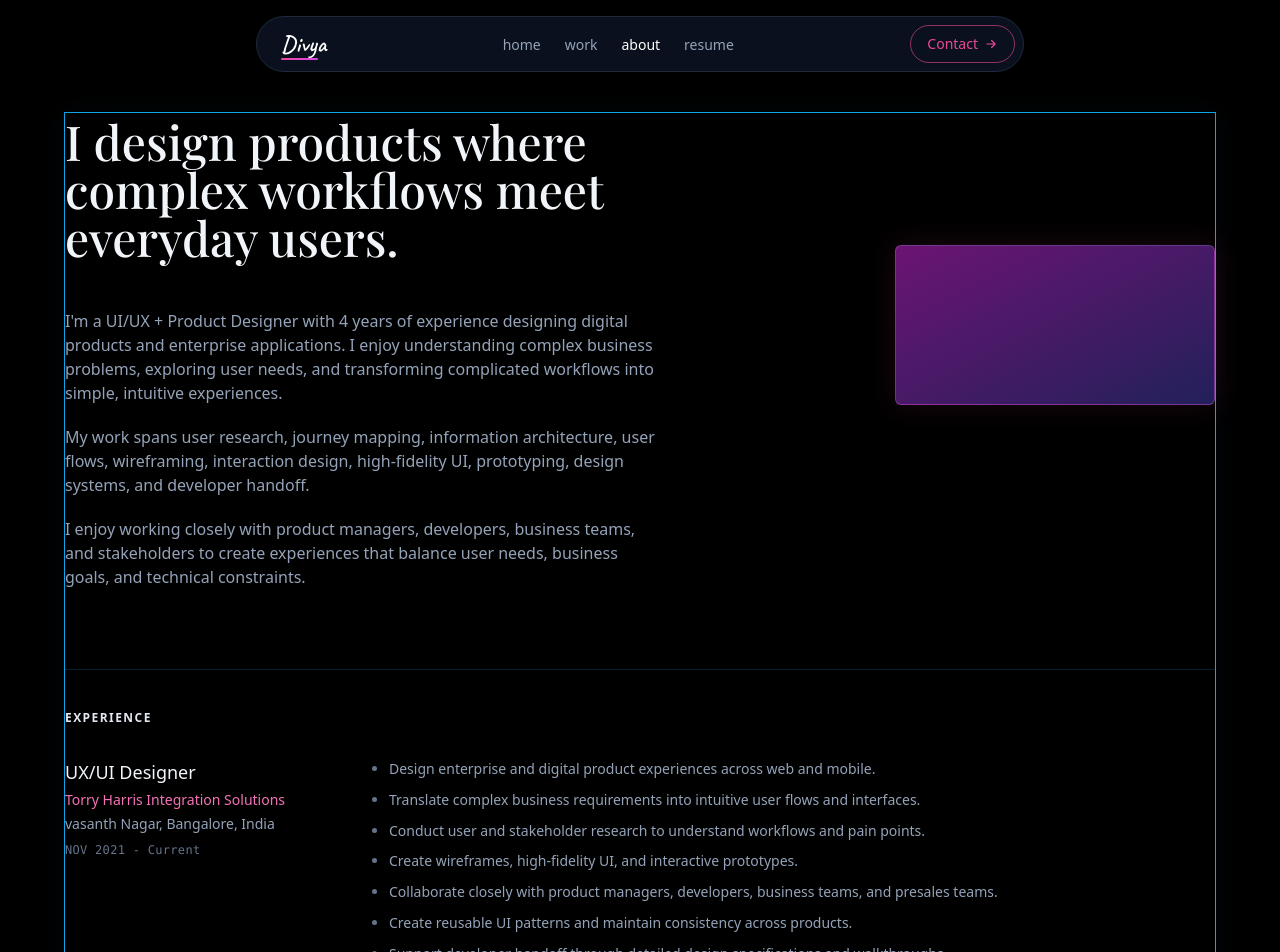
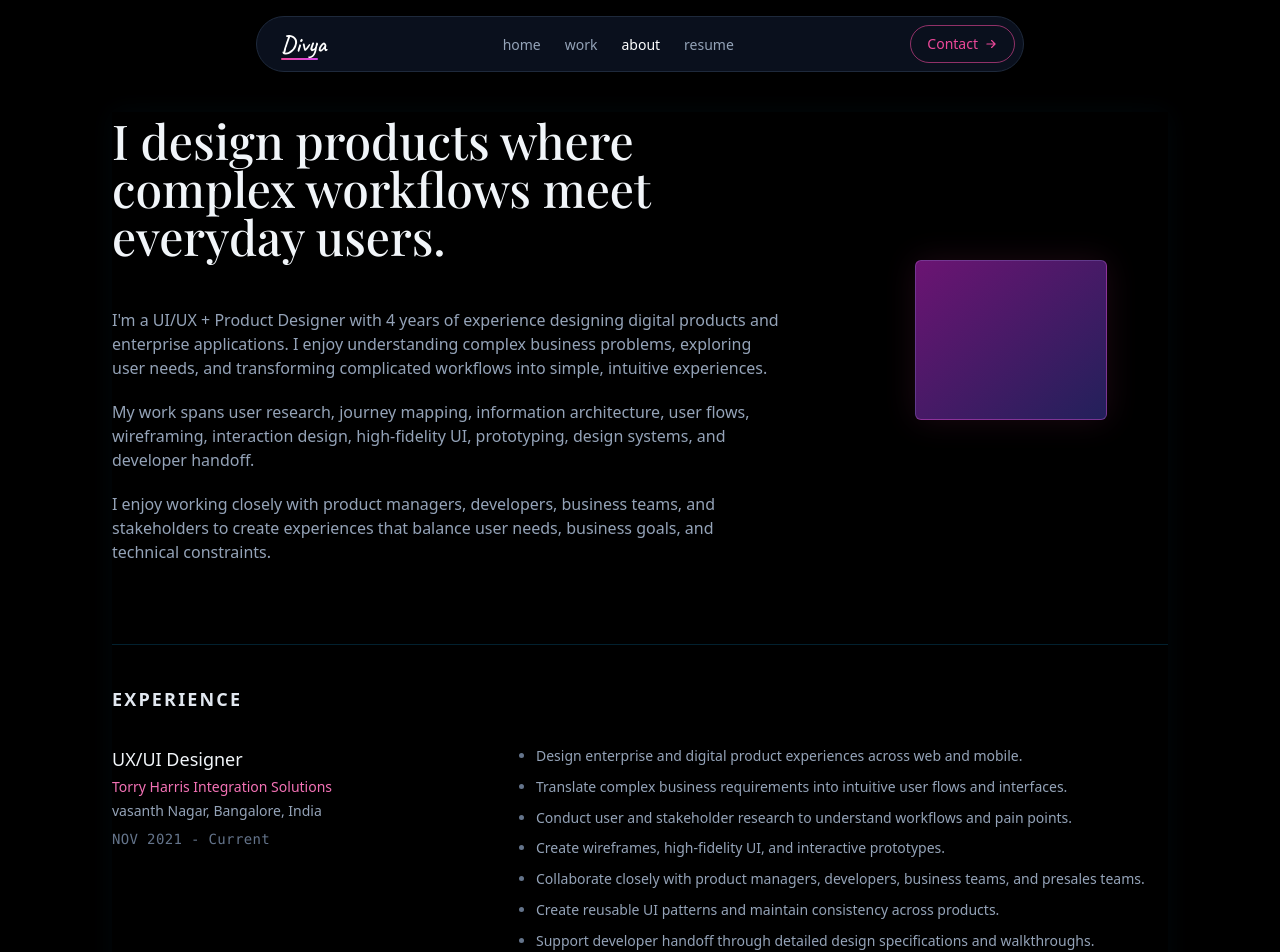
Before and after one commit to Vikas6543/portfolio-sis, a Next.js app: page /about in a window 1280 px wide. Shown: the top 952 px of the page. Built offline with nearby package versions, Linux system fonts and the light colour scheme.

Commit message:
style: enhance layout and spacing in AboutPage component

```diff
--- a/app/about/page.js
+++ b/app/about/page.js
@@ -7,12 +7,12 @@ export const metadata = {
 
 export default function AboutPage() {
   return (
-    <>
+    <div className="px-6 md:px-16 max-w-7xl mx-auto">
       <Navbar />
       <main className="min-h-screen bg-black px-4 pb-20 pt-28 text-slate-400 sm:px-8 md:px-12">
-        <section className="mx-auto max-w-6xl border border-sky-500 pb-12 pt-1 shadow-[0_0_24px_rgba(14,165,233,0.05)] sm:pb-16">
-          <div className="grid gap-12 md:grid-cols-[minmax(0,1.1fr)_minmax(260px,0.9fr)] md:gap-16">
-            <div>
+        <section className="mx-auto max-w-6xl pb-12 pt-1 shadow-[0_0_24px_rgba(14,165,233,0.05)] sm:pb-16">
+          <div className="grid md:gap-14 grid-cols-12">
+            <div className="md:col-span-8 col-span-12">
               <h1 className="max-w-3xl font-serif text-3xl leading-[1.08] text-slate-100 sm:text-4xl md:text-5xl">
                 I design products where complex workflows meet everyday users.
               </h1>
@@ -37,16 +37,16 @@ export default function AboutPage() {
                 </p>
               </div>
             </div>
-            <div className="flex items-center justify-center md:items-start md:justify-end md:pt-32">
-              <div className="h-36 w-full max-w-xs rounded-md border border-fuchsia-400/30 bg-gradient-to-br from-fuchsia-800/80 to-indigo-900/70 shadow-[0_0_32px_rgba(236,72,153,0.12)] sm:h-40" />
+            <div className="md:col-span-4 md:flex justify-center items-center flex-row hidden">
+              <div className="h-44 w-48 max-w-xs rounded-md border border-fuchsia-400/30 bg-gradient-to-br from-fuchsia-800/80 to-indigo-900/70 shadow-[0_0_32px_rgba(236,72,153,0.12)] sm:h-40" />
             </div>
           </div>
 
           <div className="mt-16 border-t border-sky-500/20 pt-10 md:mt-20">
-            <h2 className="text-xs font-semibold uppercase tracking-[0.12em] text-slate-200">
+            <h2 className="text-xs md:text-lg font-semibold uppercase tracking-[0.12em] text-slate-200">
               Experience
             </h2>
-            <div className="mt-8 grid gap-8 md:grid-cols-[260px_minmax(0,1fr)] md:gap-12">
+            <div className="mt-8 grid gap-8 md:grid-cols-[360px_minmax(0,1fr)] md:gap-12">
               <div>
                 <h3 className="text-lg font-medium text-slate-100">
                   UX/UI Designer
@@ -55,7 +55,7 @@ export default function AboutPage() {
                   Torry Harris Integration Solutions
                 </p>
                 <p className="mt-1 text-sm">vasanth Nagar, Bangalore, India</p>
-                <p className="mt-2 font-mono text-xs tracking-wide text-slate-500">
+                <p className="mt-2 font-mono text-sm tracking-wide text-slate-500">
                   NOV 2021 - Current
                 </p>
               </div>
@@ -93,6 +93,6 @@ export default function AboutPage() {
           </div>
         </section>
       </main>
-    </>
+    </div>
   );
 }
```
